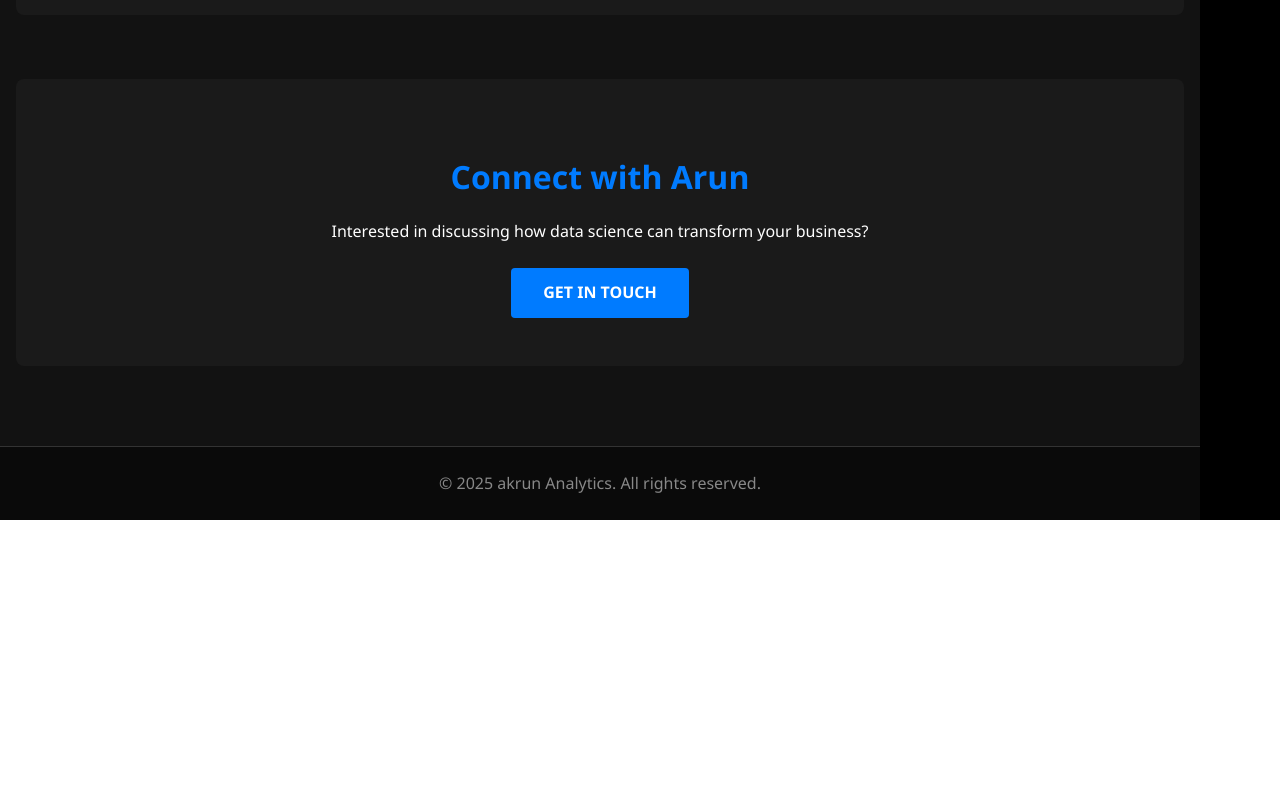
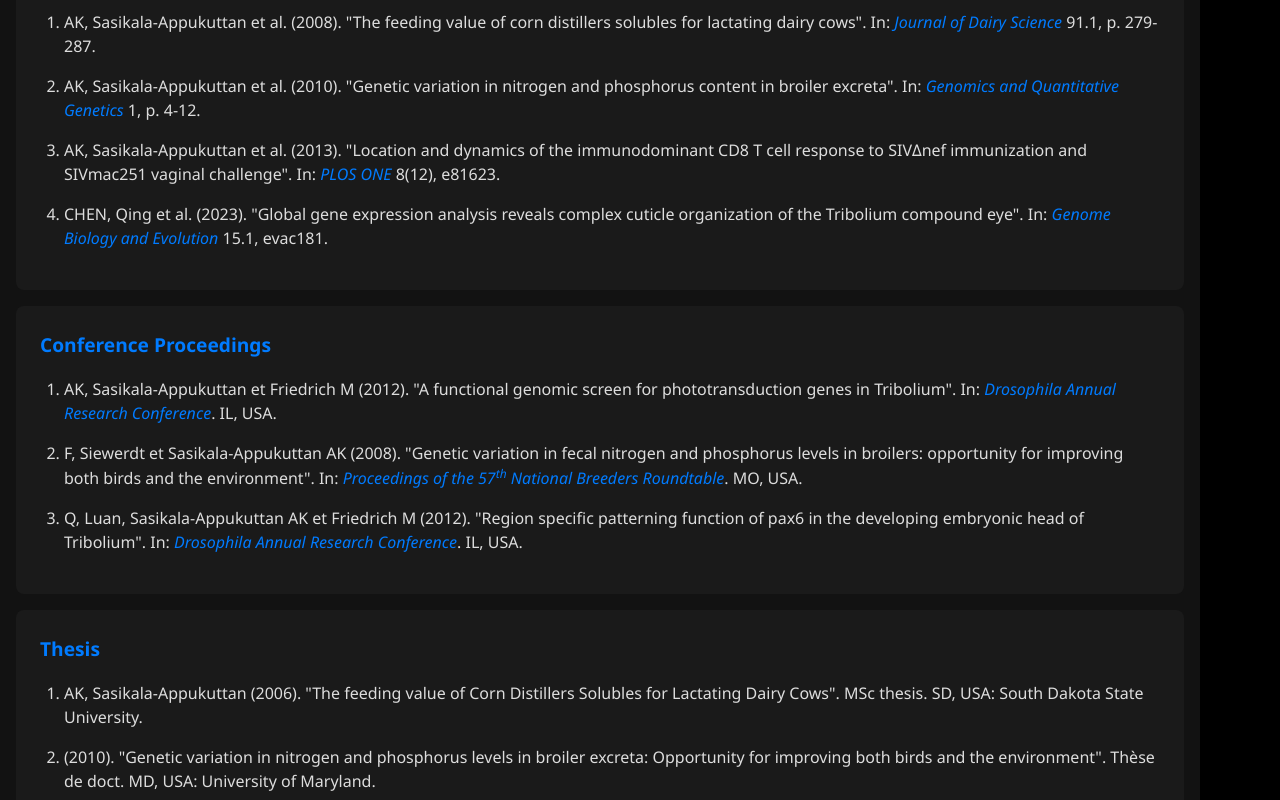
Before and after one commit to akrun1/akrunanalytics, a React (Vite) app: page /founder in a window 1280 px wide. Shown: the part 1360-2160 px from the top of the page. Before the commit the page ends 1880 px from the top, so only its background shows below. Built offline with nearby package versions, Linux system fonts and the light colour scheme.

Commit message:
Update education and add detailed publications from provided list

```diff
--- a/src/Founder.css
+++ b/src/Founder.css
@@ -190,6 +190,33 @@
   color: #ddd;
 }
 
+.credential h3 {
+  color: #007bff;
+  margin-bottom: 1rem;
+  font-size: 1.2rem;
+}
+
+.publications-list {
+  list-style-type: decimal;
+  padding-left: 1.5rem;
+}
+
+.publications-list li {
+  margin-bottom: 1rem;
+  line-height: 1.5;
+  color: #ddd;
+}
+
+.publications-list em {
+  font-style: italic;
+  color: #007bff;
+}
+
+.publications-list sup {
+  font-size: 0.75em;
+  vertical-align: super;
+}
+
 /* CTA Section */
 .cta-section {
   text-align: center;
--- a/src/Founder.jsx
+++ b/src/Founder.jsx
@@ -78,12 +78,35 @@ function Founder() {
           <section className="founder-credentials">
             <h2>Education</h2>
             <div className="credential">
-              <span className="credential-detail">Ph.D. in Computer Science, Stanford University</span>
+              <span className="credential-detail">Ph.D. in Quantitative Genetics, University of Maryland, College Park</span>
             </div>
 
             <h2>Publications</h2>
             <div className="credential">
-              <span className="credential-detail">25+ research papers in top-tier journals</span>
+              <h3>Journal Articles</h3>
+              <ul className="publications-list">
+                <li>AK, Sasikala-Appukuttan et al. (2008). "The feeding value of corn distillers solubles for lactating dairy cows". In: <em>Journal of Dairy Science</em> 91.1, p. 279-287.</li>
+                <li>AK, Sasikala-Appukuttan et al. (2010). "Genetic variation in nitrogen and phosphorus content in broiler excreta". In: <em>Genomics and Quantitative Genetics</em> 1, p. 4-12.</li>
+                <li>AK, Sasikala-Appukuttan et al. (2013). "Location and dynamics of the immunodominant CD8 T cell response to SIV∆nef immunization and SIVmac251 vaginal challenge". In: <em>PLOS ONE</em> 8(12), e81623.</li>
+                <li>CHEN, Qing et al. (2023). "Global gene expression analysis reveals complex cuticle organization of the Tribolium compound eye". In: <em>Genome Biology and Evolution</em> 15.1, evac181.</li>
+              </ul>
+            </div>
+
+            <div className="credential">
+              <h3>Conference Proceedings</h3>
+              <ul className="publications-list">
+                <li>AK, Sasikala-Appukuttan et Friedrich M (2012). "A functional genomic screen for phototransduction genes in Tribolium". In: <em>Drosophila Annual Research Conference</em>. IL, USA.</li>
+                <li>F, Siewerdt et Sasikala-Appukuttan AK (2008). "Genetic variation in fecal nitrogen and phosphorus levels in broilers: opportunity for improving both birds and the environment". In: <em>Proceedings of the 57<sup>th</sup> National Breeders Roundtable</em>. MO, USA.</li>
+                <li>Q, Luan, Sasikala-Appukuttan AK et Friedrich M (2012). "Region specific patterning function of pax6 in the developing embryonic head of Tribolium". In: <em>Drosophila Annual Research Conference</em>. IL, USA.</li>
+              </ul>
+            </div>
+
+            <div className="credential">
+              <h3>Thesis</h3>
+              <ul className="publications-list">
+                <li>AK, Sasikala-Appukuttan (2006). "The feeding value of Corn Distillers Solubles for Lactating Dairy Cows". MSc thesis. SD, USA: South Dakota State University.</li>
+                <li>(2010). "Genetic variation in nitrogen and phosphorus levels in broiler excreta: Opportunity for improving both birds and the environment". Thèse de doct. MD, USA: University of Maryland.</li>
+              </ul>
             </div>
           </section>
 
```
